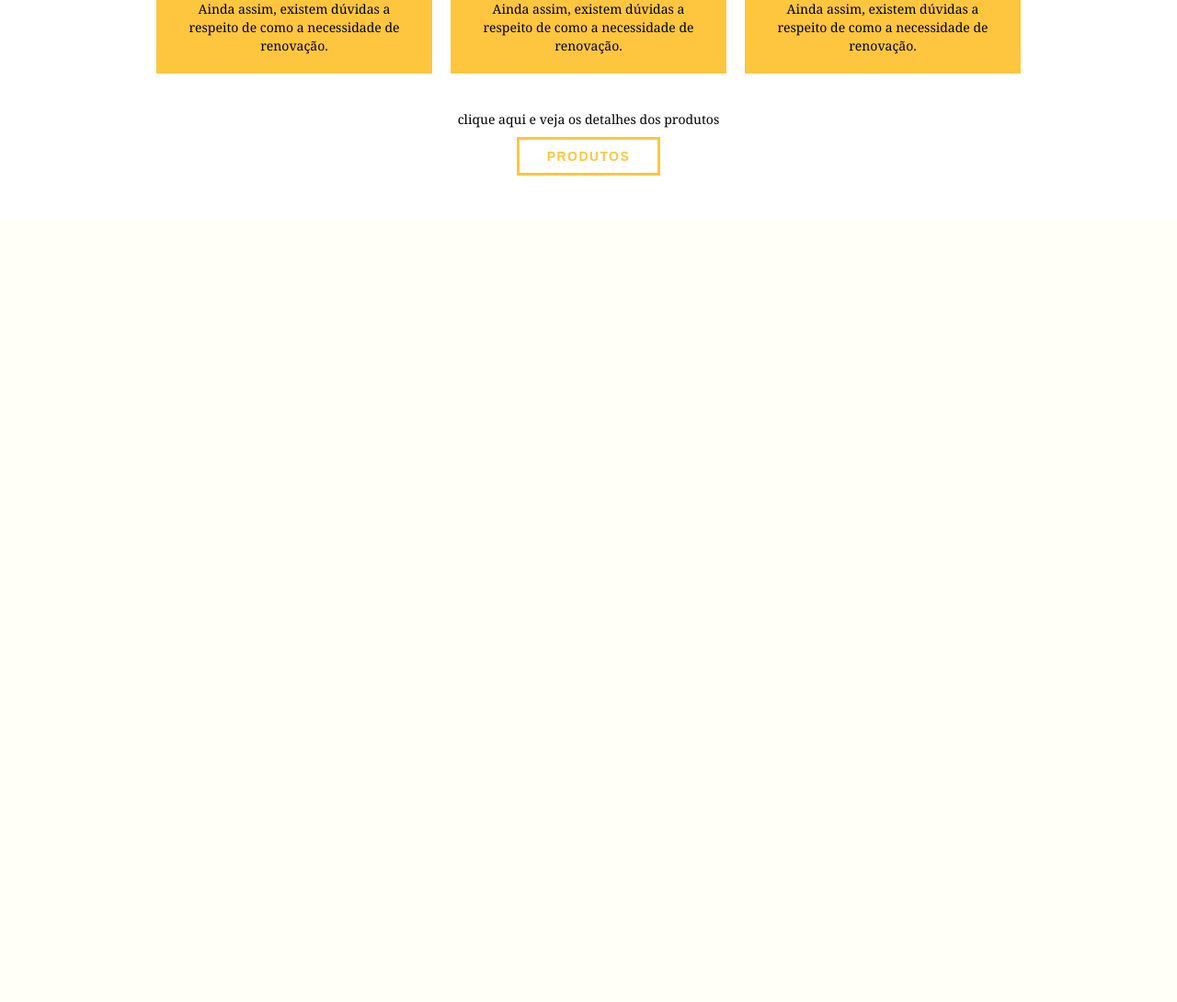
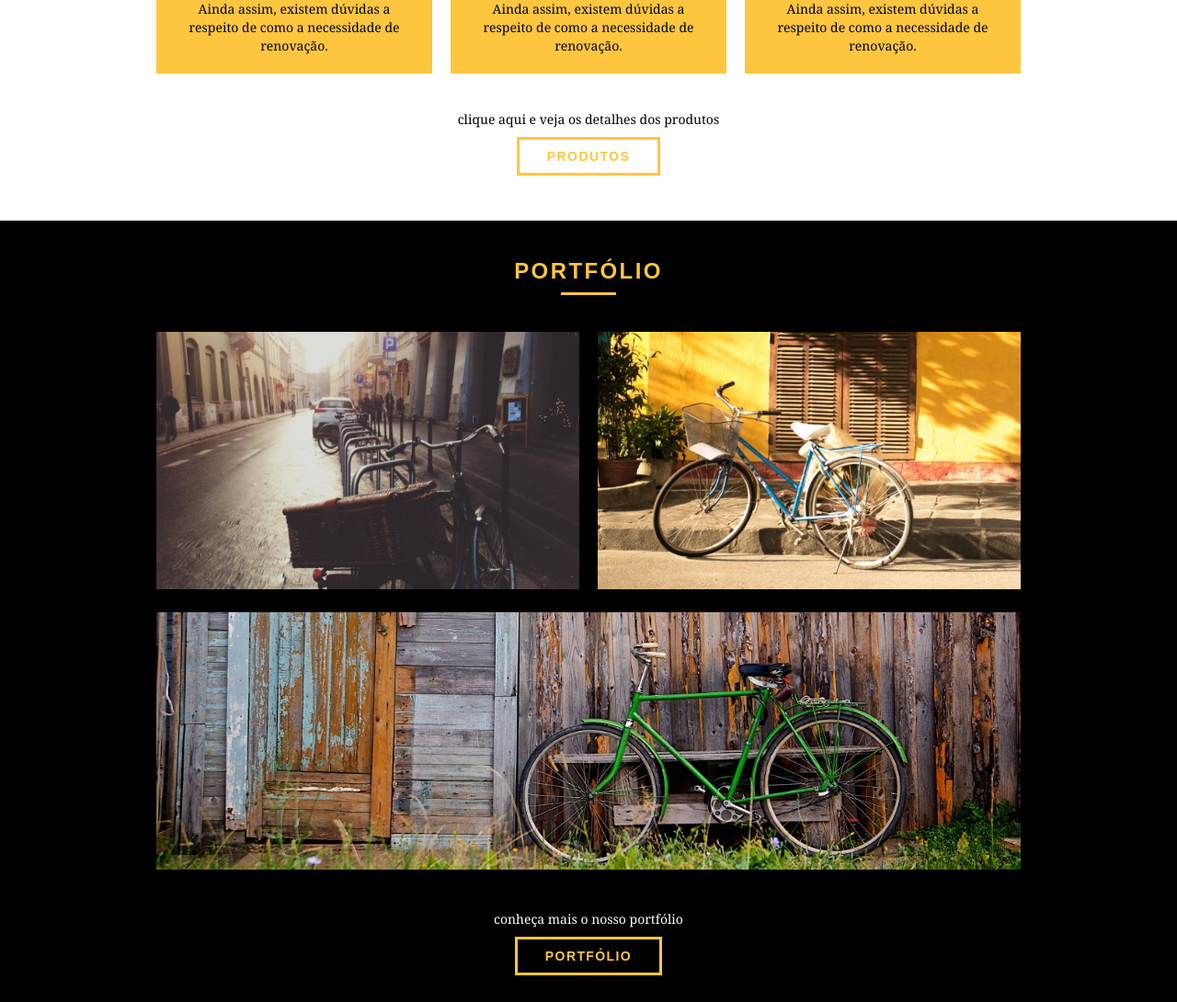
Before and after one commit to JoaoLucasLD/Origamid-Bikcraft, a PHP site: page / in a window 1280 px wide. Shown: the part 863-1953 px from the top of the page at 92% size. Before the commit the page ends 1054 px from the top, so only its background shows below. Run offline with PHP 8.4, Linux system fonts and the light colour scheme.

Commit message:
Seção do Portfólio finalizada

```diff
--- a/css/style.css
+++ b/css/style.css
@@ -183,3 +183,27 @@ p {
 .call p {
   margin-bottom: 20px;
 }
+
+/* Portfólio */
+
+.portfolio {
+  width: 100%;
+  background: #000;
+  padding: 40px 0;
+}
+
+.portfolio .subtitulo {
+  color: #fec63e;
+}
+
+.portfolio .subtitulo::after {
+  background: #fec63e;
+}
+
+.portfolio_lista li:last-child {
+  margin-top: 20px;
+}
+
+.portfolio .call p {
+  color: #fff;
+}
--- a/index.html
+++ b/index.html
@@ -84,5 +84,26 @@
         <a href="produtos.html" class="btn btn-preto">Produtos</a>
       </div>
     </section>
+    <!---Fecha Produtos -->
+    <section class="portfolio">
+      <div class="container">
+        <h2 class="subtitulo">Portfólio</h2>
+        <ul class="portfolio_lista">
+          <li class="grid-8">
+            <img src="img/portfolio/retro.jpg" alt="Bicicleta Retro" />
+          </li>
+          <li class="grid-8">
+            <img src="img/portfolio/passeio.jpg" alt="Bicicleta Passeio" />
+          </li>
+          <li class="grid-16">
+            <img src="img/portfolio/esporte.jpg" alt="Bicicleta Esporte" />
+          </li>
+        </ul>
+        <div class="call">
+          <p>conheça mais o nosso portfólio</p>
+          <a href="portfolio.html" class="btn">Portfólio</a>
+        </div>
+      </div>
+    </section>
   </body>
 </html>
```
